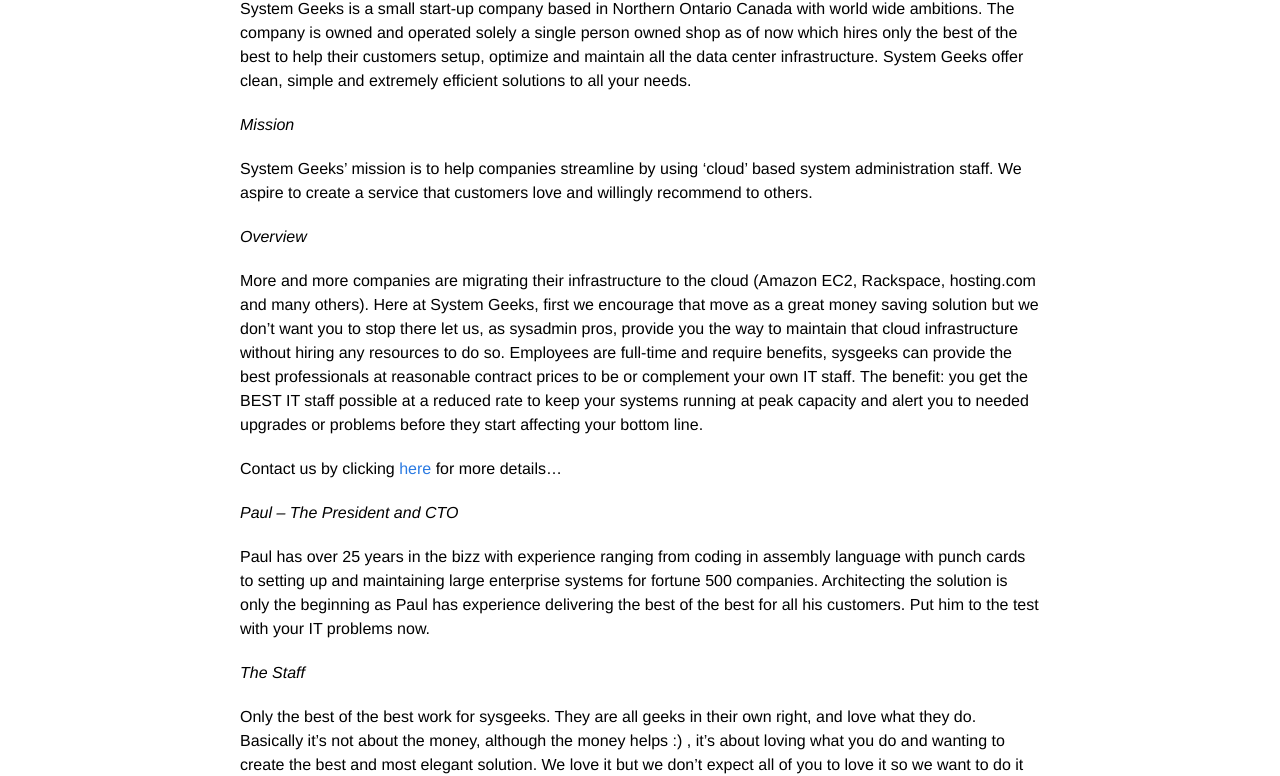
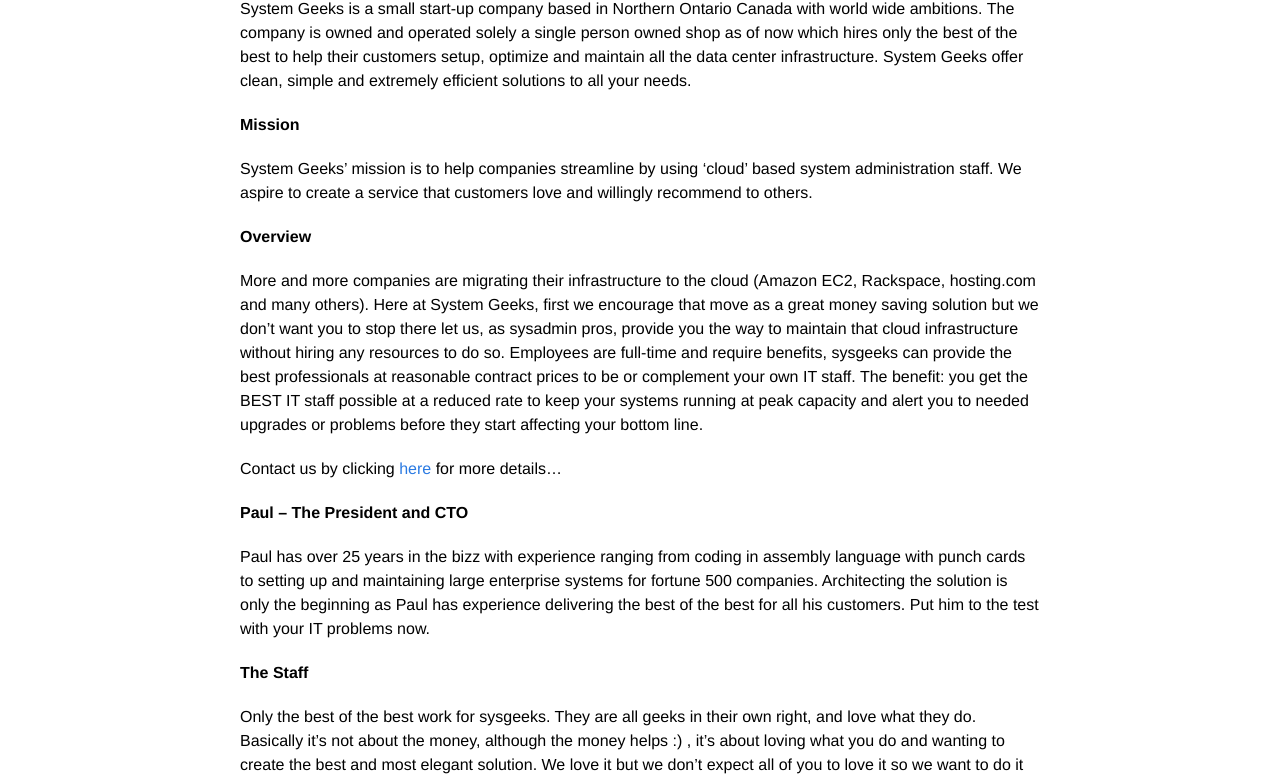
Before and after one commit to sysgeeks/sysgeeks.github.io, a Jekyll site: the page built from about.md, in a window 1280 px wide. Shown: the part 177-953 px from the top of the page. Built offline with Jekyll 4.4.1, drawn with Linux system fonts in a browser that asks for light colours.

Commit message:
sysgeeks site v1.2

```diff
--- a/about.md
+++ b/about.md
@@ -6,21 +6,21 @@ permalink: /about/
 
 System Geeks is a small start-up company based in Northern Ontario Canada with world wide ambitions. The company is owned and operated solely a single person owned shop as of now which hires only the best of the best to help their customers setup, optimize and maintain all the data center infrastructure. System Geeks offer clean, simple and extremely efficient solutions to all your needs.
 
-*Mission*
+**Mission**
 
 System Geeks’ mission is to help companies streamline by using ‘cloud’ based system administration staff. We aspire to create a service that customers love and willingly recommend to others.
 
-*Overview*
+**Overview**
 
 More and more companies are migrating their infrastructure to the cloud (Amazon EC2, Rackspace, hosting.com and many others). Here at System Geeks, first we encourage that move as a great money saving solution but we don’t want you to stop there let us, as sysadmin pros, provide you the way to maintain that cloud infrastructure without hiring any resources to do so. Employees are full-time and require benefits, sysgeeks can provide the best professionals at reasonable contract prices to be or complement your own IT staff. The benefit: you get the BEST IT staff possible at a reduced rate to keep your systems running at peak capacity and alert you to needed upgrades or problems before they start affecting your bottom line.
 
 Contact us by clicking [here](/contact/) for more details…
 
-*Paul – The President and CTO*
+**Paul – The President and CTO**
 
 Paul has over 25 years in the bizz with experience ranging from coding in assembly language with punch cards to setting up and maintaining large enterprise systems for fortune 500 companies. Architecting the solution is only the beginning as Paul has experience delivering the best of the best for all his customers. Put him to the test with your IT problems now.
 
-*The Staff*
+**The Staff**
 
 Only the best of the best work for sysgeeks. They are all geeks in their own right, and love what they do. Basically it’s not about the money, although the money helps :) , it’s about loving what you do and wanting to create the best and most elegant solution. We love it but we don’t expect all of you to love it so we want to do it for you!!!
 
```
